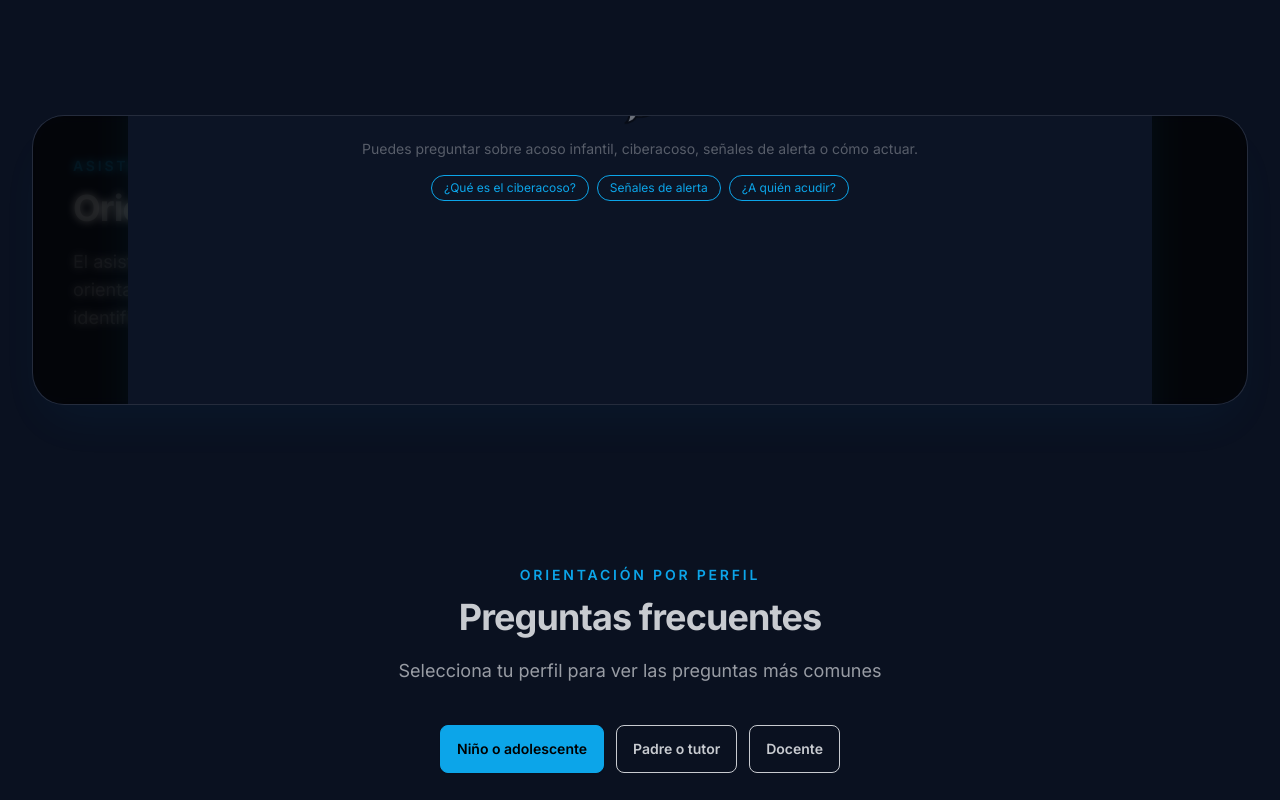
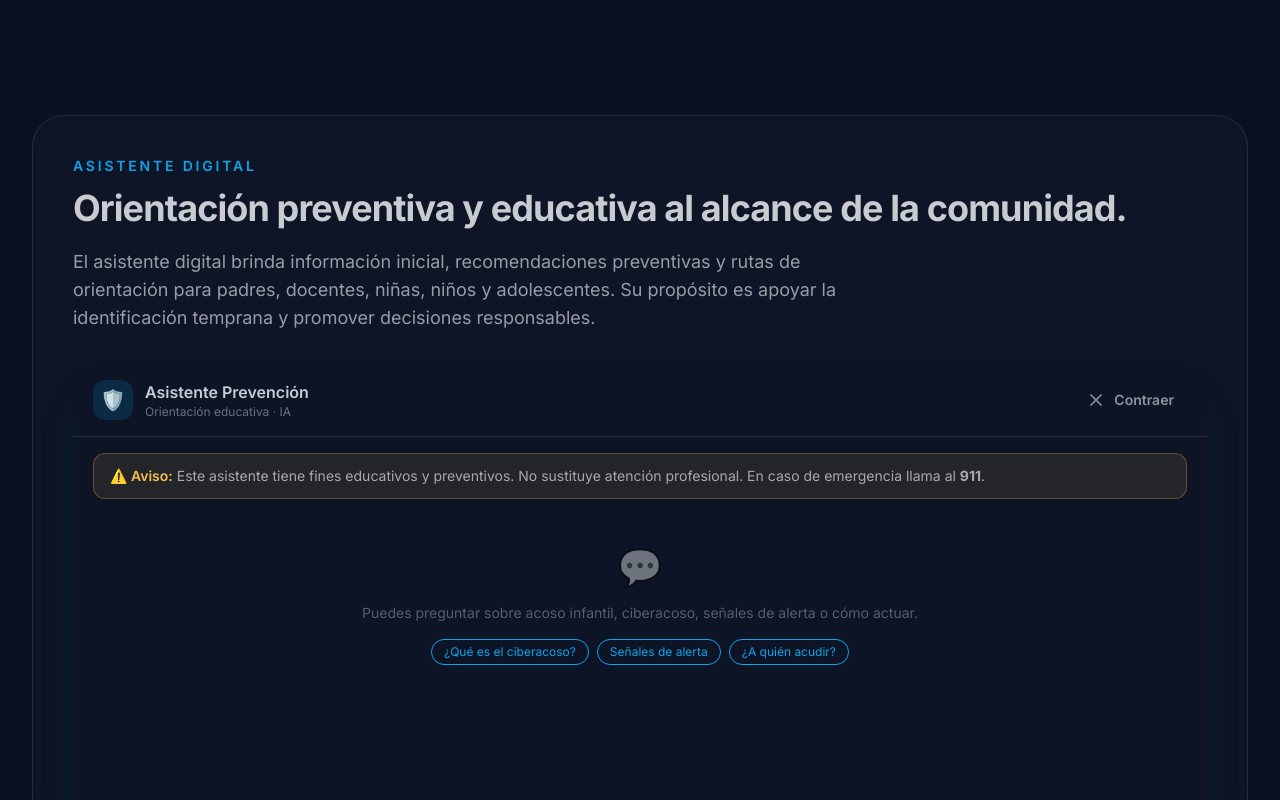
Before and after one commit to MarcusErickDev/asistente-prevencion-acoso, an Angular app: page / in a window 1280 px wide. Both pictures are taken after a click on the button "Expandir". Shown: the part 2297-3097 px from the top of the page. Built offline with nearby package versions, Linux system fonts and the light colour scheme; what ngx-markdown would draw is missing.

Commit message:
Adjust chatbot expanded height

```diff
--- a/src/app/components/chatbot/chatbot.component.html
+++ b/src/app/components/chatbot/chatbot.component.html
@@ -1,7 +1,7 @@
-<div [class.chatbot-modal-overlay]="isFullscreenOpen">
+<div>
 <div
   class="flex flex-col overflow-hidden rounded-[1.5rem] bg-base-200"
-  [class.chatbot-modal-panel]="isFullscreenOpen"
+  [class.chatbot-expanded-panel]="isFullscreenOpen"
   [style.height.px]="isFullscreenOpen ? null : chatHeight"
 >
 
@@ -16,6 +16,7 @@
     </div>
 
     <div class="flex items-center gap-2">
+      @if (!isFullscreenOpen) {
         <button
           type="button"
           (click)="cycleChatSize()"
@@ -27,6 +28,7 @@
           </svg>
           <span class="hidden sm:inline">{{ selectedSizeLabel }}</span>
         </button>
+      }
 
       @if (!isFullscreenOpen) {
         <button
@@ -50,7 +52,7 @@
           <svg xmlns="http://www.w3.org/2000/svg" class="h-5 w-5" fill="none" viewBox="0 0 24 24" stroke="currentColor">
             <path stroke-linecap="round" stroke-linejoin="round" stroke-width="2" d="M6 18 18 6M6 6l12 12" />
           </svg>
-          <span class="hidden sm:inline">Cerrar</span>
+          <span class="hidden sm:inline">Contraer</span>
         </button>
       }
 
--- a/src/styles.css
+++ b/src/styles.css
@@ -78,10 +78,8 @@ body {
   @apply rounded bg-base-300 px-1 py-0.5 text-info;
 }
 
-.chatbot-modal-overlay {
-  @apply fixed inset-0 z-50 flex items-center justify-center bg-black/75 p-0 backdrop-blur-sm md:p-6;
+.chatbot-expanded-panel {
+  height: calc(100vh - 2rem);
+  max-height: calc(100vh - 2rem);
+  @apply w-full shadow-2xl shadow-info/10;
 }
-
-.chatbot-modal-panel {
-  @apply h-full w-full rounded-none shadow-2xl shadow-info/10 md:h-[90vh] md:w-[80vw] md:rounded-[1.5rem];
-}
```
Lines whose indentation alone changed are shown as unchanged.
